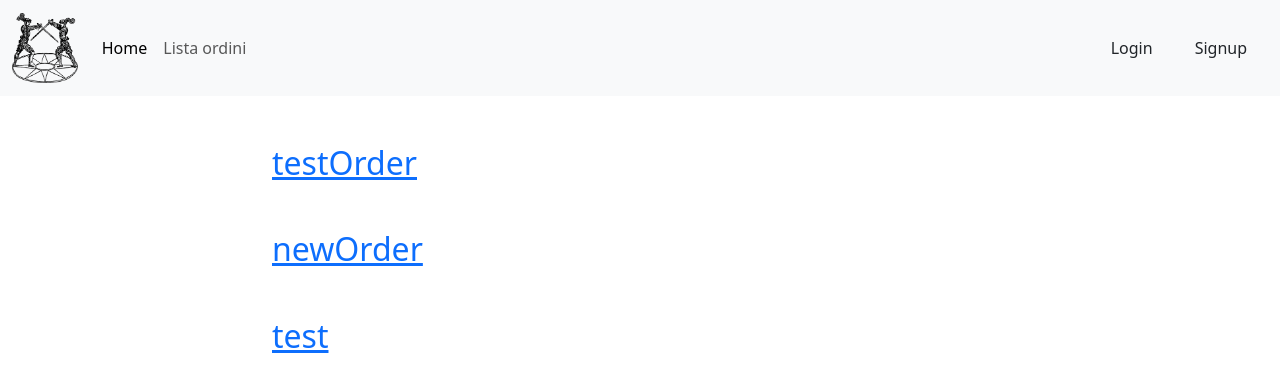
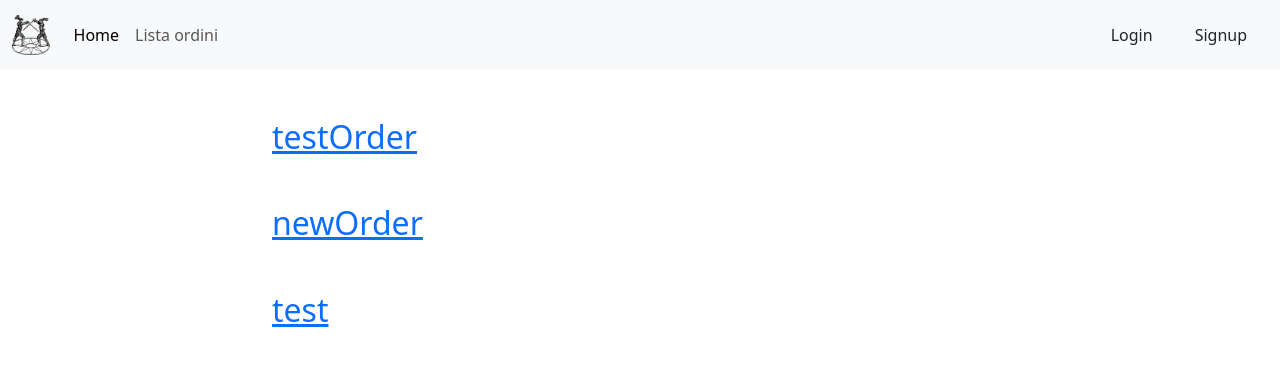
Before and after one commit to ruben-tura/grocc, a Django app: page /orders/ in a window 1280 px wide. Shown: the top 392 px of the page. Run offline with Django 4.2, Linux system fonts and the light colour scheme; data comes from the database, SQL or seed files in the repository; both versions use the stored data as it was after the commit.

Commit message:
made navbar non collapsible and added gitignore

```diff
--- a/templates/base_generic.html
+++ b/templates/base_generic.html
@@ -11,9 +11,9 @@
         <title>Grocc{% block title %}{% endblock %}</title>
     </head>
     <body>
-      <nav class="navbar navbar-expand-lg navbar-light bg-light">
+      <nav class="navbar navbar-expand navbar-light bg-light">
         <div class="container-fluid">
-          <a class="navbar-brand" href="/"><img src="{% static 'logo.png' %}" alt="Logo" style="max-height: 70px;"></a>
+          <a class="navbar-brand" href="/"><img src="{% static 'logo.png' %}" alt="Logo" style="max-height: 2em;"></a>
           <button class="navbar-toggler" type="button" data-bs-toggle="collapse" data-bs-target="#navbarNavDropdown" aria-controls="navbarNavDropdown" aria-expanded="false" aria-label="Toggle navigation">
             <span class="navbar-toggler-icon"></span>
           </button>
```
Also changed, not shown: db.sqlite3, 1 other file.
